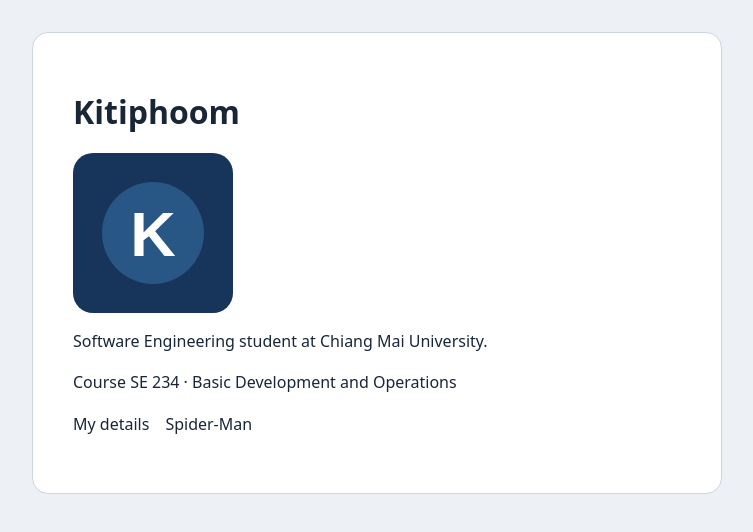
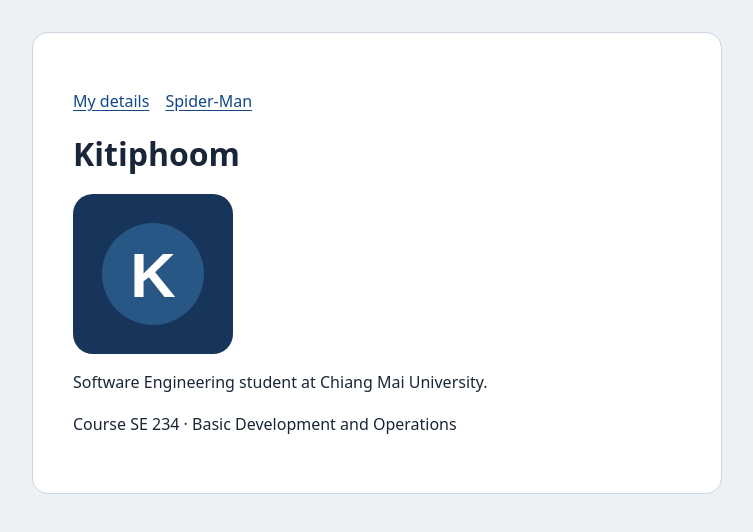
Before and after one commit to Nongfirst007/newRepo, a plain HTML site: page index.html in a window 1280 px wide. Shown: the whole page, without its empty margins (263-1016 px from the left). Drawn offline with Linux system fonts and the light colour scheme.

Commit message:
Link personal and Spider-Man pages

```diff
--- a/index.html
+++ b/index.html
@@ -15,13 +15,13 @@
 </head>
 <body>
   <main>
+    <nav aria-label="Pages">
+      <ul><li><a href="index.html" aria-current="page">My details</a></li><li><a href="spider-man.html">Spider-Man</a></li></ul>
+    </nav>
     <h1>Kitiphoom</h1>
     <img src="profile.svg" alt="Kitiphoom profile image" width="160" height="160">
     <p>Software Engineering student at Chiang Mai University.</p>
     <p>Course SE 234 · Basic Development and Operations</p>
-    <nav aria-label="Pages">
-      <ul><li>My details</li><li>Spider-Man</li></ul>
-    </nav>
   </main>
 </body>
 </html>
```
Also changed, not shown: spider-man.html (+3 -0 lines).
